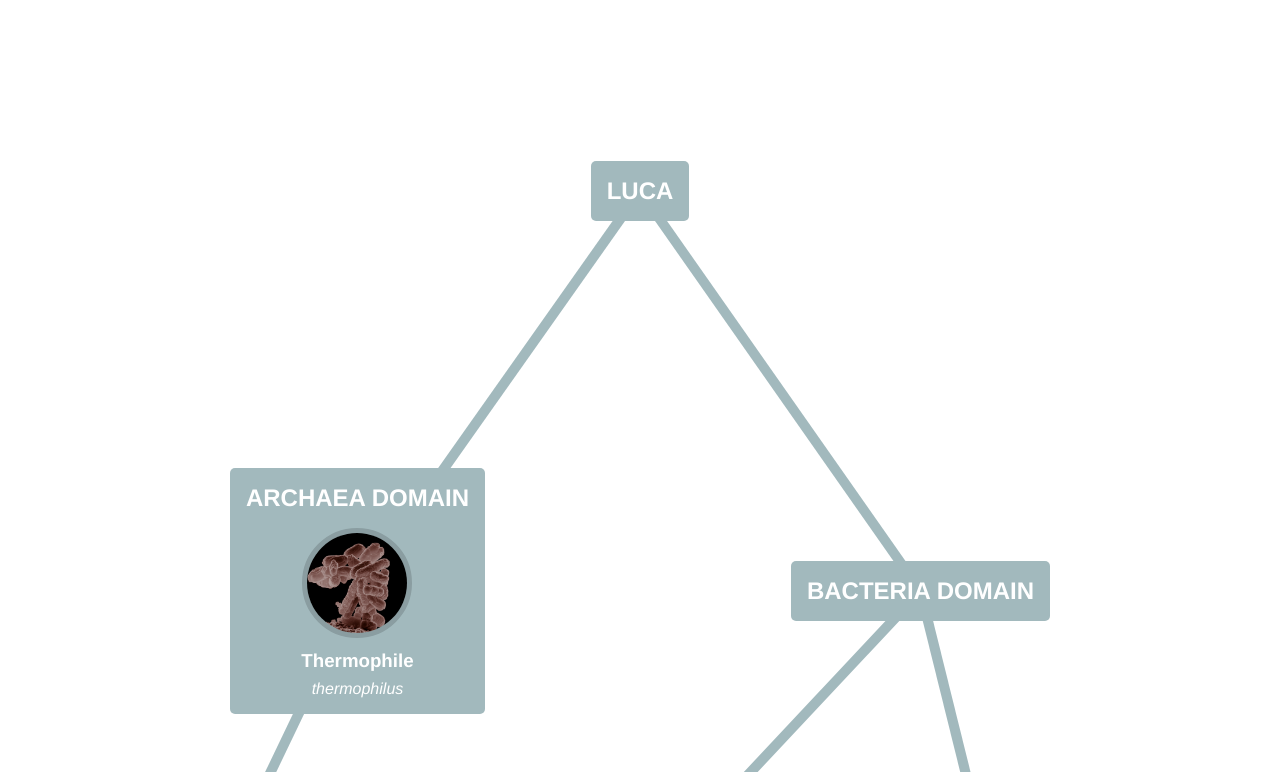
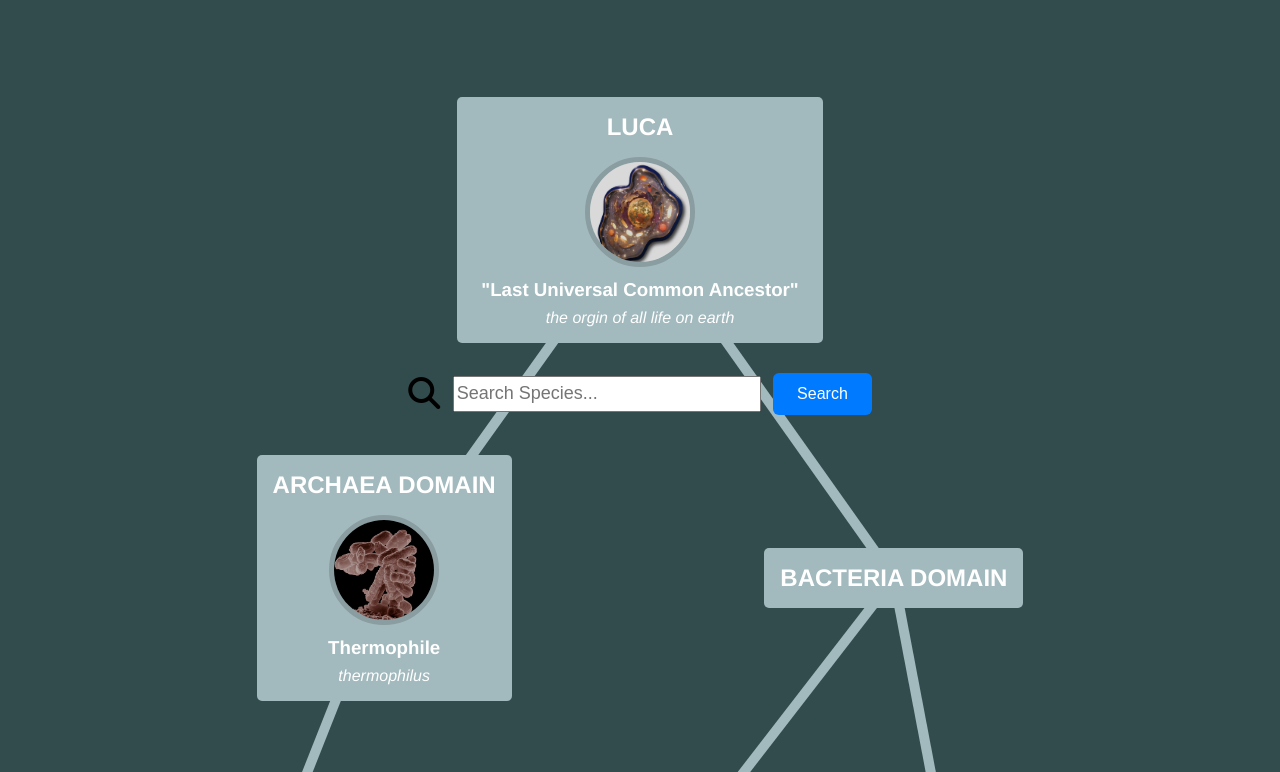
Before and after one commit to eddie-reyes/catalog-SEA-2025, a plain HTML site: page index.html in a window 1280 px wide. Shown: the part 353-1125 px from the top of the page. Drawn offline with Linux system fonts and the light colour scheme.

Commit message:
implemented search feature

```diff
--- a/index.html
+++ b/index.html
@@ -4,13 +4,16 @@
         <title>Evolutionary Tree</title>
         <meta name="description" content="A Catalog of Species" />
         <link rel="stylesheet" href="style.css" />
+        <script src="https://kit.fontawesome.com/e9217e215b.js" crossorigin="anonymous"></script>
     </head>
 
     <body>
         <canvas id="canvas"></canvas>
         <script type="module" src="index.js"></script>
+        <div class="bg"></div>
         <header class="main-header">
             <h1 class="title">Evolutionary Tree of Life</h1>
+            <h2 class="subtext">Based on the "Evolutionary Tree of Life" by UsefulCharts</h2>
         </header>
         <div id="card-container"></div>
         <div class="category" style="display: none">
@@ -22,6 +25,12 @@
             <p>Description</p>
         </div>
         <div class="row"></div>
-        <div class="footer"></div>
+        <div class="footer">
+            <div class="search-bar">
+                <i class="fas fa-2xl fa-search search-icon"></i>
+                <input type="text" class="search-input" placeholder="Search Species..." />
+                <button class="search-btn">Search</button>
+            </div>
+        </div>
     </body>
 </html>
--- a/index.js
+++ b/index.js
@@ -24,23 +24,42 @@
  */
 
 import data from './src/dataset.js';
+import { searchSpecies, filterByKingdom } from './src/utils.js';
 
 const cardContainer = document.getElementById('card-container');
+let dataBuffer;
 
 const templateCategory = document.querySelector('.category');
 const templateSpecies = document.querySelector('.species');
 const row = document.querySelector('.row');
 
 const canvas = document.getElementById('canvas');
-canvas.width = window.innerWidth * window.devicePixelRatio;
-canvas.height = window.innerHeight * window.devicePixelRatio * 5;
+
+const searchInput = document.querySelector('.search-input');
+const searchButton = document.querySelector('.search-btn');
+
 const ctx = canvas.getContext('2d');
 ctx.lineWidth = 10;
 
 // This function adds cards the page to display the data in the array
-function showCards() {
+function showCards(option) {
+    //search
+    if (option.type == 'search') {
+        dataBuffer = searchSpecies(data, option.keyword);
+    }
+    //filter
+    else if (option.type == 'filter') {
+    }
+    //no option
+    else {
+        dataBuffer = data;
+    }
+    //reset card containter
+    while (cardContainer.firstChild) {
+        cardContainer.firstChild.remove();
+    }
     //each row is represented by an array in data
-    data.forEach(categories => {
+    dataBuffer.forEach(categories => {
         //create new row
         const nextRow = row.cloneNode(true);
         cardContainer.appendChild(nextRow);
@@ -55,13 +74,16 @@ function showCards() {
             category.renderSelf(templateSpecies);
         });
     });
-    //render connections on canvas after creating elements, otherwise positions will be incorrect
+    //render connections on canvas after creating elements, otherwise card positions will be incorrect
     renderGraphics();
 }
 
 function renderGraphics() {
+    canvas.width = window.innerWidth * window.devicePixelRatio;
+    canvas.height = window.innerHeight * window.devicePixelRatio * 5;
+    ctx.lineWidth = 10;
     ctx.clearRect(0, 0, canvas.width, canvas.height);
-    data.forEach(categories => {
+    dataBuffer.forEach(categories => {
         categories.forEach(category => {
             category.renderConnections(ctx);
         });
@@ -69,6 +91,13 @@ function renderGraphics() {
 }
 
 // This calls the addCards() function when the page is first loaded
+
+searchButton.onclick = function () {
+    if (searchInput.value.length == 0) return;
+
+    showCards({ type: 'search', keyword: searchInput.value });
+};
+
 document.addEventListener('DOMContentLoaded', showCards);
 
 window.addEventListener('resize', renderGraphics);
--- a/src/category.js
+++ b/src/category.js
@@ -29,14 +29,14 @@ class Category extends Card {
     }
 
     renderConnections(ctx) {
-        ctx.strokeStyle = '#a2b9bd';
+        ctx.strokeStyle = this.color;
 
         if (this.parent != null) {
             let from = this.parent.element.getBoundingClientRect();
             let to = this.element.getBoundingClientRect();
             ctx.beginPath();
-            ctx.moveTo(from.x + from.width / 2, from.y + from.height / 2);
-            ctx.lineTo(to.x + to.width / 2, to.y + to.height / 2);
+            ctx.moveTo(from.x + from.width / 2, from.y + from.height / 2 + window.pageYOffset);
+            ctx.lineTo(to.x + to.width / 2, to.y + to.height / 2 + window.pageYOffset);
             ctx.stroke();
         }
     }
--- a/src/dataset.js
+++ b/src/dataset.js
@@ -1,16 +1,32 @@
 import Category from './category.js';
 import Species from './species.js';
 
-const luca = new Category('LUCA', null, [], '#a2b9bd');
+const light_blue = '#a2b9bd';
+const dark_yellow = '#B7AD86';
+const blue = '#7ABCDA';
+const green = '#6ACC66';
+
+const luca = new Category(
+    'LUCA',
+    null,
+    [
+        new Species(
+            '"Last Universal Common Ancestor"',
+            './src/images/luca.png',
+            'the orgin of all life on earth'
+        ),
+    ],
+    light_blue
+);
 
 const archaeaDomain = new Category(
     'ARCHAEA DOMAIN',
     luca,
     [new Species('Thermophile', './src/images/thermophile.png', 'thermophilus')],
-    '#a2b9bd'
+    light_blue
 );
 
-const bacteriaDomain = new Category('BACTERIA DOMAIN', luca, [], '#a2b9bd');
+const bacteriaDomain = new Category('BACTERIA DOMAIN', luca, [], light_blue);
 
 const eukaryotes = new Category(
     'EUKARYOTES',
@@ -19,33 +35,33 @@ const eukaryotes = new Category(
         new Species('Supergroup SAR', './src/images/supergroupSAR.png', 'stramenopiles'),
         new Species('Amoeba', './src/images/amoeba.png', 'amoeba proteus'),
     ],
-    '#a2b9bd'
+    light_blue
 );
 
 const bacillota = new Category(
     'BACILLOTA PHYLUM',
     bacteriaDomain,
     [new Species('Staphylococus Genus', './src/images/staphylococcus.png', 'staphylococcus')],
-    '#a2b9bd'
+    light_blue
 );
 const pseudomondota = new Category(
     'PSEUDO-MONADOTA PHYLUM',
     bacteriaDomain,
     [new Species('E. coli', './src/images/ecoili.png', 'escherichia coli')],
-    '#a2b9bd',
+    light_blue,
     'row'
 );
 const archaeplastida = new Category(
     'ARCHAEPLASTIDA',
     eukaryotes,
     [new Species('Red Algae', './src/images/redalgae.png', 'rhodophyta')],
-    '#a2b9bd'
+    light_blue
 );
 const opisothokonts = new Category(
     'OPISTHOKONTS',
     eukaryotes,
     [new Species('Choanoflagellate', './src/images/choano.png', 'choanoflagellatea')],
-    '#a2b9bd'
+    light_blue
 );
 
 const plantaeKingdom = new Category(
@@ -59,7 +75,7 @@ const plantaeKingdom = new Category(
         ),
         new Species('Mosses, liverworts, hornworts', './src/images/byrophyta.png', 'bryophyta'),
     ],
-    '#6ACC66'
+    green
 );
 const fungiKingdom = new Category(
     'FUNGI KINGDOM',
@@ -68,7 +84,7 @@ const fungiKingdom = new Category(
         new Species('Aquatic Fungi', './src/images/aquaticfungi.png', 'chytridiomycota'),
         new Species('Bread Mold', './src/images/breadmold.png', 'rhizopus stolonifer'),
     ],
-    '#B7AD86'
+    dark_yellow
 );
 const animaliaKingdom = new Category(
     'ANIMALIA KINGDOM',
@@ -77,8 +93,49 @@ const animaliaKingdom = new Category(
         new Species('Sea Sponges', './src/images/seasponge.png', 'porifera phylum'),
         new Species('Comb Jelly', './src/images/combjelly.png', 'ctenophora'),
     ],
-    '#7ABCDA'
+    blue
 );
+
+const basidiomycota = new Category('BASIDIO-MYCOTA DIVISION', fungiKingdom, [], dark_yellow);
+const ascomycota = new Category(
+    'ASCO-MYCOTA DIVISION',
+    fungiKingdom,
+    [
+        new Species('Common Mold', './src/images/commonmold.png', 'cladosporium'),
+        new Species('Lichenized Fungi', './src/images/lichenizedfungi.png', 'lecanoromycetes'),
+        new Species('Truffles', './src/images/truffles.png', 'tuber macrosporum'),
+    ],
+    dark_yellow
+);
+
+const protostomes = new Category(
+    'PROTOSTOMES',
+    animaliaKingdom,
+    [
+        new Species('earthworms, leeches', './src/images/earthworm.png', 'annelida'),
+        new Species('flatworms', './src/images/flatworm.png', 'platyhelminthes'),
+        new Species('roundworms', './src/images/roundworm.png', 'nematoda'),
+    ],
+    blue
+);
+const chordata = new Category(
+    'CHORDATA PHYLUM',
+    animaliaKingdom,
+    [new Species('lancelets', './src/images/lancelets.png', 'cephalochordata')],
+    blue
+);
+
+const gymnosperms = new Category(
+    'GYMNOSPERMS',
+    plantaeKingdom,
+    [
+        new Species('Ginkos', './src/images/ginko.png', 'ginkgoales'),
+        new Species('Monkey Puzzle Tree', './src/images/monkeypuzzle.png', 'araucariales'),
+        new Species('Cypress Trees, Redwoods', './src/images/cupressales.png', 'cupressales'),
+    ],
+    green
+);
+const angiosperms = new Category('ANGIOSPERMS', plantaeKingdom, [], green);
 
 const data = [
     [luca],
@@ -86,6 +143,7 @@ const data = [
     [eukaryotes, bacillota, pseudomondota],
     [opisothokonts, archaeplastida],
     [fungiKingdom, animaliaKingdom, plantaeKingdom],
+    [ascomycota, basidiomycota, protostomes, chordata, angiosperms, gymnosperms],
 ];
 
 export default data;
--- /dev/null
+++ b/src/utils.js
@@ -0,0 +1,40 @@
+export function searchSpecies(data, keyword) {
+    let speciesMatch;
+    let currentCategory;
+
+    //search all categories
+    for (let categories of data) {
+        for (let category of categories) {
+            for (let species of category.members) {
+                if (
+                    species.title.toLowerCase().includes(keyword) ||
+                    species.latinName.toLowerCase().includes(keyword)
+                ) {
+                    speciesMatch = species;
+                    currentCategory = category;
+                }
+            }
+        }
+    }
+
+    //just return full dataset if no matches
+    if (!speciesMatch) {
+        return data;
+    }
+
+    let pathToSearch = [];
+
+    //go back up tree starting from target species
+    while (currentCategory) {
+        currentCategory.members = [];
+        pathToSearch.push([currentCategory]);
+        currentCategory = currentCategory.parent;
+    }
+
+    //append target species to first category
+    pathToSearch[0][0].members = [speciesMatch];
+
+    return pathToSearch.reverse();
+}
+
+export function filterByKingdom(data) {}
--- a/style.css
+++ b/style.css
@@ -4,16 +4,27 @@ body {
     padding: 0;
     font-family: 'Helvetica';
     font-weight: normal;
+    overflow-x: hidden;
+    background-color: #324b4c;
 }
 
 .main-header {
-    background-color: rgba(0, 0, 0, 0.3);
-    padding-bottom: 10px;
+    padding-top: 2rem;
+}
+
+.subtext {
+    opacity: 50%;
+    font-style: italic;
+    font-size: x-large;
+    text-align: right;
+    margin: 0 21%;
+    font-weight: 200;
+    transform: translateY(-1rem);
 }
 
 #canvas {
     position: absolute;
-    z-index: -1;
+    z-index: 0;
 }
 
 .title {
@@ -26,15 +37,14 @@ body {
 
 #card-container {
     margin: 20px;
+    margin-top: 0;
 }
 
 .row {
     display: flex;
     justify-content: space-evenly;
     align-items: center;
-    gap: 5rem;
     margin: 5rem 0;
-    height: 20rem;
 }
 
 .category {
@@ -42,11 +52,17 @@ body {
     margin: 1rem;
     padding: 1rem;
     color: white;
+    z-index: 1;
+    text-align: center;
+}
+
+.category:hover {
+    transform: scale(
+        1.1
+    ); /* (150% zoom - Note: if the zoom is too large, it will go outside of the viewport) */
 }
 
 .species {
-    display: flex;
-    text-align: center;
     margin: 0;
 }
 
@@ -71,3 +87,37 @@ p {
 h2 {
     margin: 0;
 }
+
+.footer {
+    position: fixed;
+    bottom: 0;
+    width: 100%;
+    display: flex;
+    justify-content: center;
+    align-items: center;
+    padding: 2rem 0;
+    z-index: 2;
+}
+
+input {
+    width: 300px;
+    height: 30px;
+    font-size: large;
+    margin-left: 0.5rem;
+}
+
+.search-btn {
+    padding: 12px 24px;
+    margin-left: 0.5rem;
+    background-color: #007bff;
+    color: white;
+    border: none;
+    border-radius: 6px;
+    font-size: 16px;
+    cursor: pointer;
+    transition: background-color 0.3s ease;
+}
+
+.search-btn:hover {
+    background-color: #0056b3;
+}
```
Also changed, not shown: src/images/commonmold.png (added), src/images/cupressales.png (added), src/images/earthworm.png (added), src/images/flatworm.png (added), src/images/ginko.png (added), src/images/lancelets.png (added), src/images/lichenizedfungi.png (added), src/images/luca.png (added), src/images/monkeypuzzle.png (added), src/images/roundworm.png (added), src/images/truffles.png (added).
